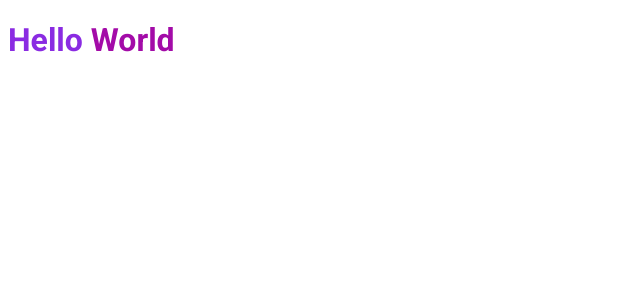
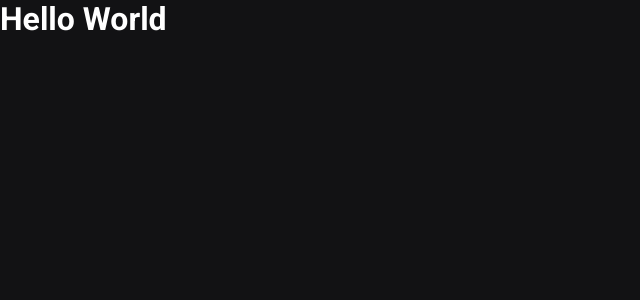
Before and after one commit to RenanArantes/ignews, a Next.js app: page / in a window 1280 px wide. Shown: the top 300 px of the page, without its empty margins (0-640 px from the left). Built offline with nearby package versions, Linux system fonts and the light colour scheme.

Commit message:
Estilos globais

```diff
--- a/src/pages/_app.tsx
+++ b/src/pages/_app.tsx
@@ -1,4 +1,6 @@
 import { AppProps } from 'next/app'
+
+import '../styles/global.scss'
 
 function MyApp({ Component, pageProps }: AppProps) {
   return <Component {...pageProps} />
--- a/src/pages/_document.tsx
+++ b/src/pages/_document.tsx
@@ -7,8 +7,6 @@
                 <Head>
                     <link rel="preconnect" href="https://fonts.googleapis.com" />
                     <link href="https://fonts.googleapis.com/css2?family=Roboto:wght@400;700;900&display=swap" rel="stylesheet" />
-
-                    <title>ig.news</title>
                 </Head>
                 <body>
                     <Main />
--- a/src/pages/index.tsx
+++ b/src/pages/index.tsx
@@ -1,5 +1,4 @@
 import Head from 'next/head'
-import style from '../styles/home.module.scss'
 
 export default function Home() {
   return (
@@ -7,7 +6,7 @@
       <Head>
         <title>Início | ig.news</title>
       </Head>
-      <h1 className={style.title}>
+      <h1>
         Hello <span>World</span>
       </h1>
     </>
--- /dev/null
+++ b/src/styles/global.scss
@@ -0,0 +1,46 @@
+* {
+    margin: 0;
+    padding: 0;
+    box-sizing: border-box;
+}
+
+:root {
+    --white: #FFFFFF;
+
+    --gray-100: #e1e1e6;
+    --gray-300: #a8a8b3;
+    --gray-900:  #121214;
+
+    --cyan-500: #61dafb;
+    --yellow-500: #eba416;
+}
+
+@media (max-width: 1080px) {
+    html {
+        font-size: 93.75%
+    }
+}
+
+@media (max-width: 720px) {
+    html {
+        font-size: 87.5%
+    }
+}
+
+body {
+    background: var(--gray-900);
+    color: var(--white);
+}
+
+body, input, textarea, select, button {
+    font: 400 1rem "Roboto", sans-serif;
+}
+
+button {
+    cursor: pointer;
+}
+
+a {
+    color: inherit;
+    text-decoration: none;
+}
--- a/src/styles/home.module.scss
+++ /dev/null
@@ -1,8 +0,0 @@
-.title {
-    color: blueviolet;
-    font-family: Roboto;
-
-    span {
-        color: rgb(163, 11, 168);
-    }
-}
```
